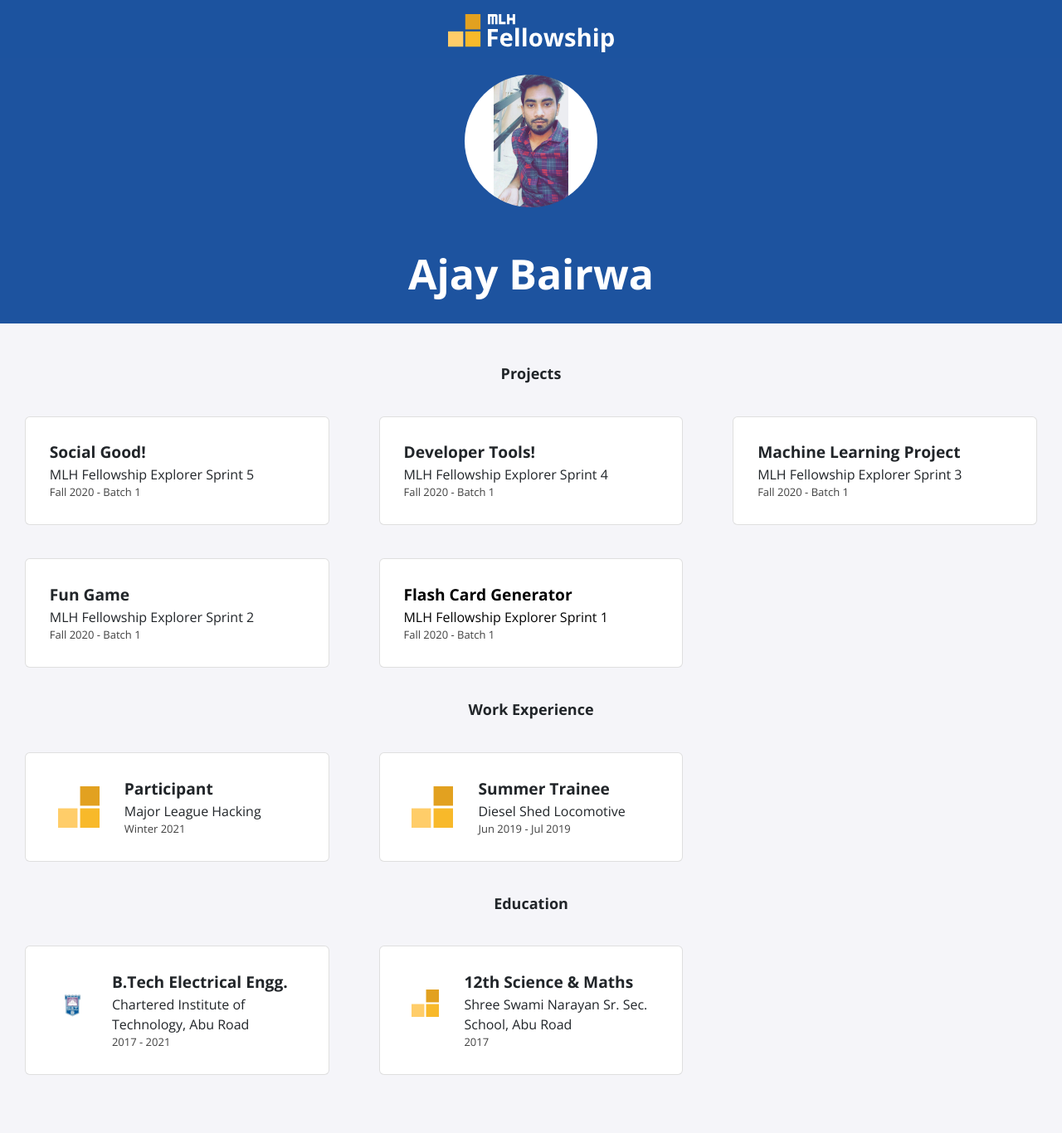
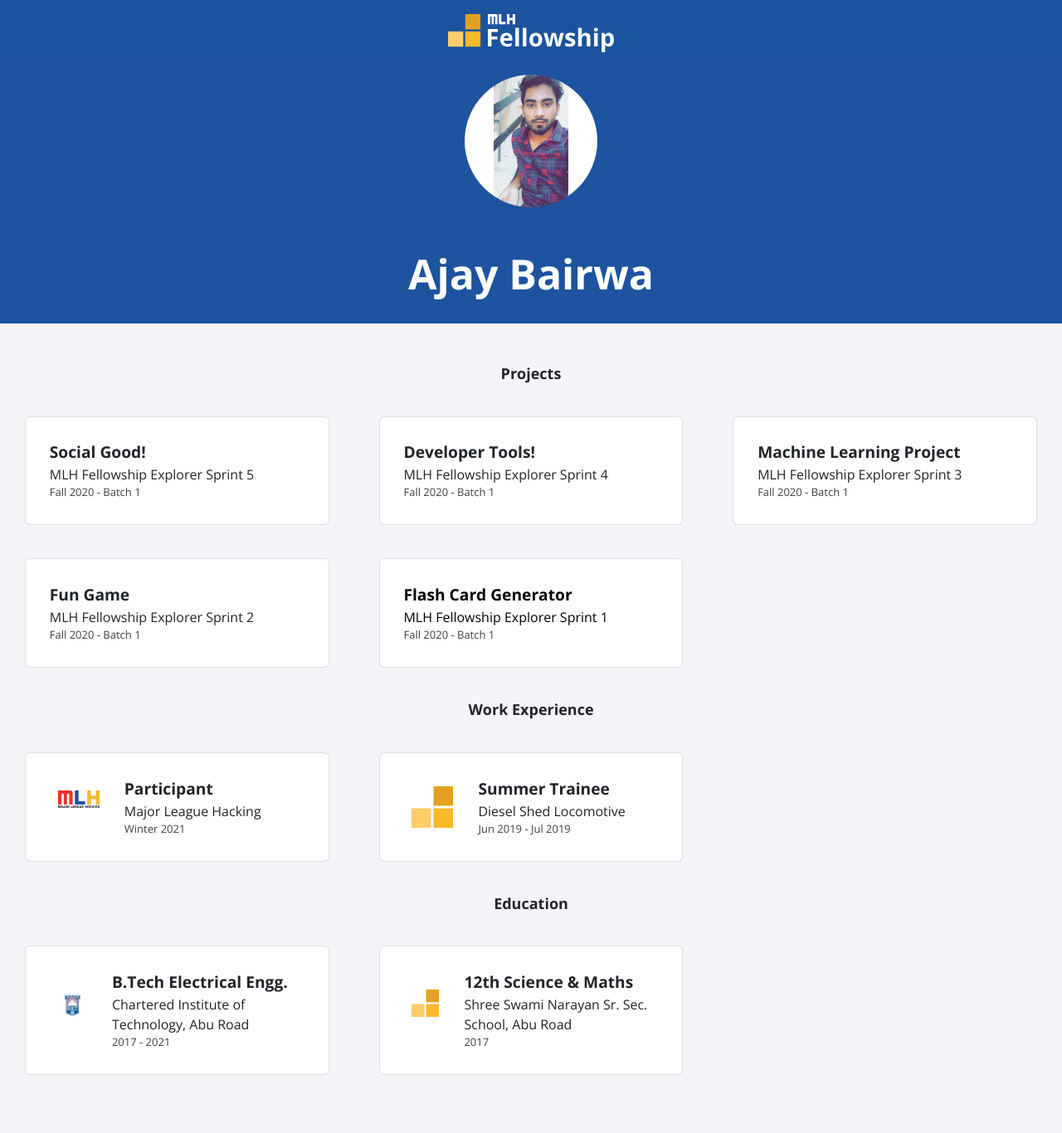
Before and after one commit to bairwa25/bairwa25.github.io, a Jekyll site: the page built from index.html, in a window 1280 px wide. Shown: the whole page at 83% size. Built offline with Jekyll 4.4.1, drawn with Linux system fonts in a browser that asks for light colours; nearby versions of some CDN libraries.

Commit message:
change experience logo

```diff
--- a/_data/experience.yml
+++ b/_data/experience.yml
@@ -1,7 +1,7 @@
 - role: Participant
   company: Major League Hacking
   dates: Winter 2021
-  logo: fellowship.svg
+  logo: mlh.svg
 
 - role: Summer Trainee
   company: Diesel Shed Locomotive
```
